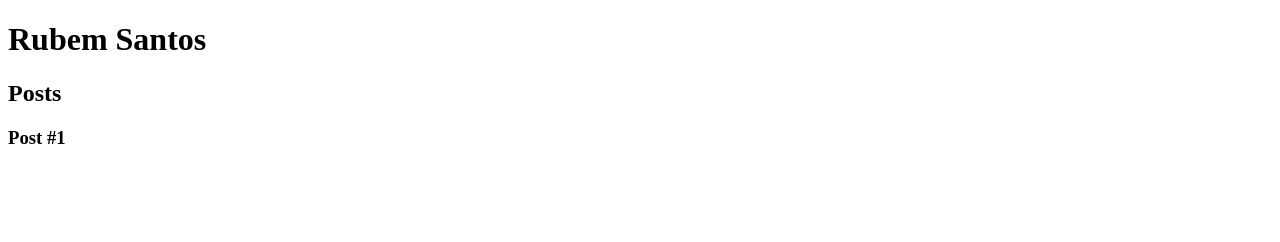
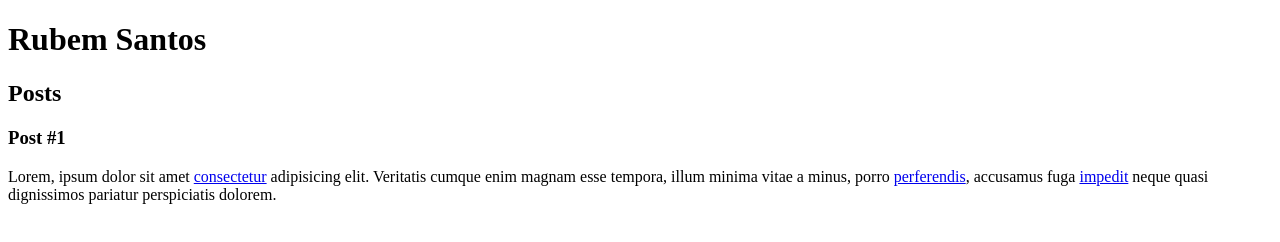
Before and after one commit to endroni/DIO_Courses, a plain HTML site: page IntroduçãoAoCursoDeHTML/index.html in a window 1280 px wide. Drawn offline with Linux system fonts and the light colour scheme.

Commit message:
algumas tags html

```diff
--- a/IntroduçãoAoCursoDeHTML/index.html
+++ b/IntroduçãoAoCursoDeHTML/index.html
@@ -17,6 +17,10 @@
                 <header>
                     <h3>Post #1</h3>
                 </header>
+                <p>
+                    Lorem, ipsum dolor sit amet <a href="http://google.com.br" target="_blank">consectetur</a> adipisicing elit. Veritatis cumque enim magnam esse tempora, illum minima vitae a minus, porro
+                    <a href="mailto:rubao.rcs@gmail.com">perferendis</a>, accusamus fuga <a href="tel:(31)9999-8888">impedit</a> neque quasi dignissimos pariatur perspiciatis dolorem.
+                </p>
             </article>
         </section>
 
```
Also changed, not shown: 1 other file.
